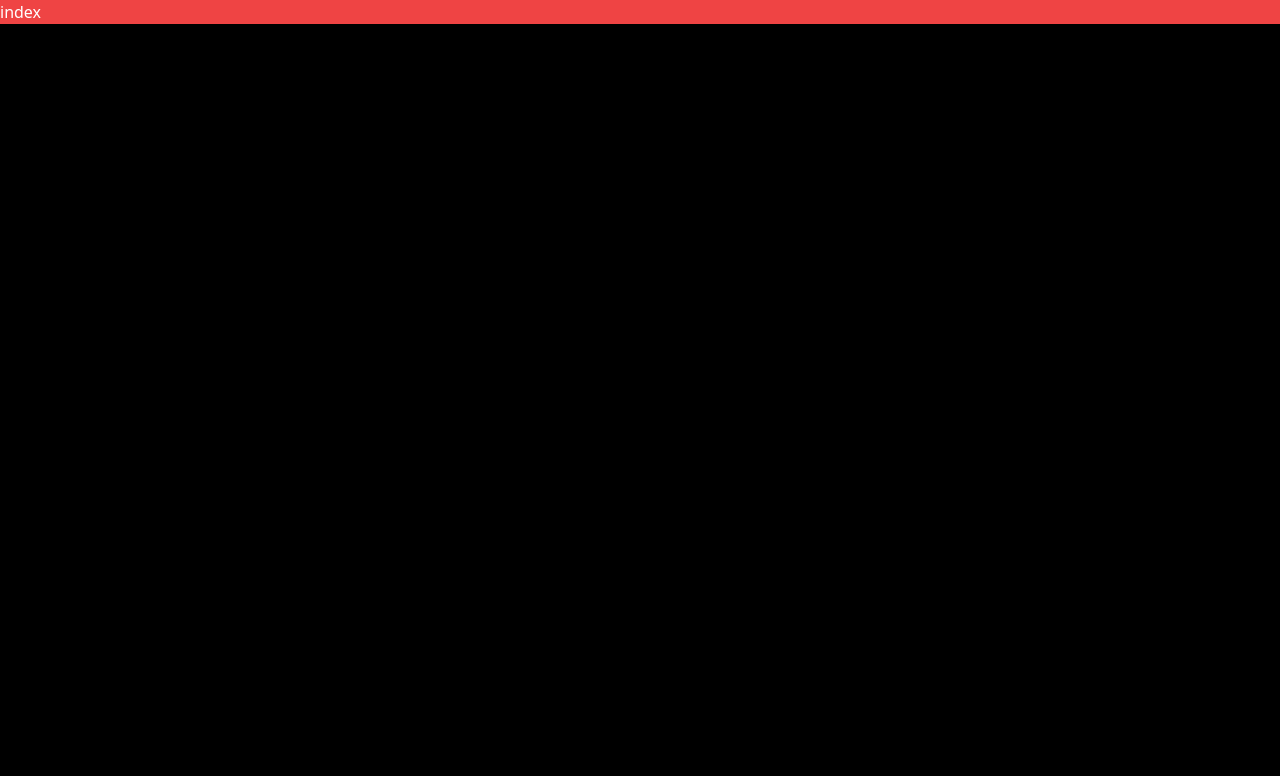
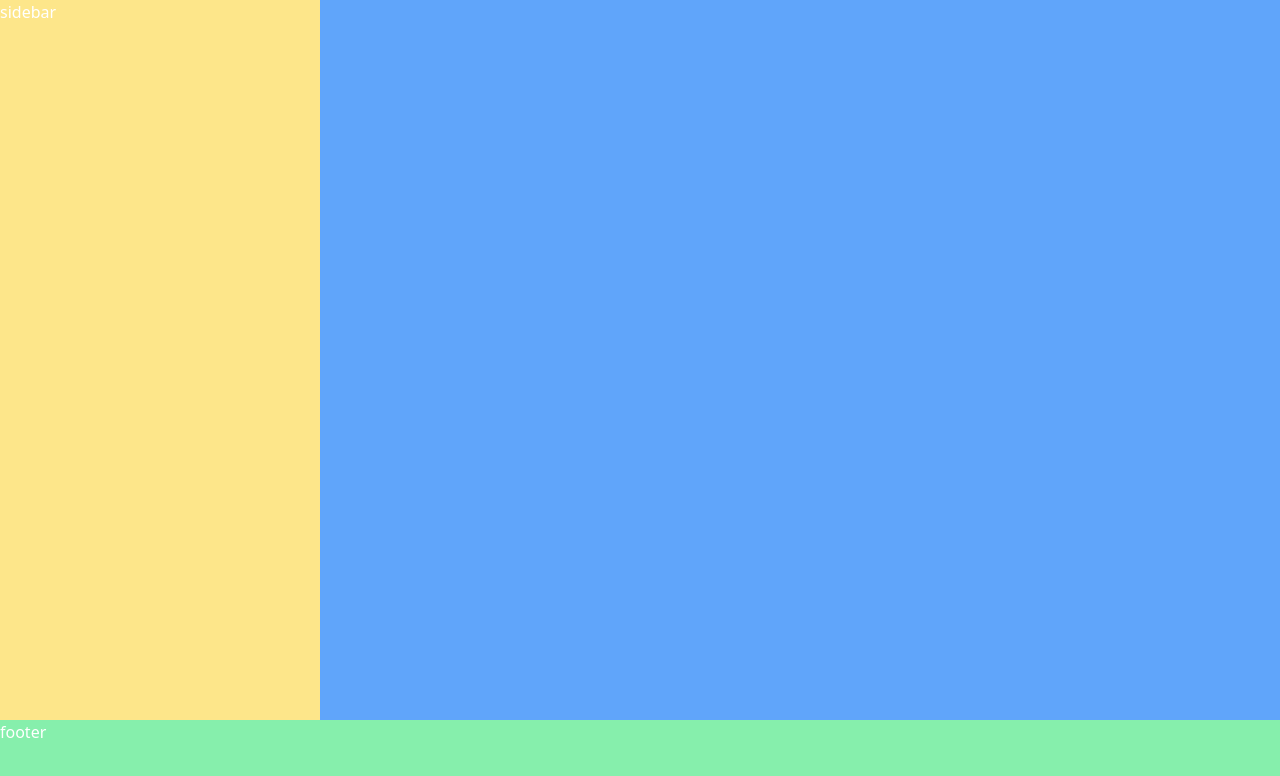
Before and after one commit to aliciaakdogan/spotify-klon, a Next.js app: page / in a window 1280 px wide. Shown: the top 776 px of the page. Built offline with nearby package versions, Linux system fonts and the light colour scheme.

Commit message:
added base layout on page

```diff
--- a/package.json
+++ b/package.json
@@ -18,6 +18,8 @@
   "devDependencies": {
     "autoprefixer": "^10.4.14",
     "postcss": "^8.4.21",
+    "prettier": "^2.8.7",
+    "prettier-plugin-tailwindcss": "^0.2.5",
     "tailwindcss": "^3.2.7"
   }
 }
--- a/src/pages/index.js
+++ /dev/null
@@ -1,5 +0,0 @@
-import React from "react";
-
-export default function index() {
-  return <div className="bg-red-500">index</div>;
-}
--- /dev/null
+++ b/src/pages/index.jsx
@@ -0,0 +1,14 @@
+import React from "react";
+
+export default function index() {
+  return (
+    <div className="flex h-screen flex-col bg-red-500">
+      <div className="flex flex-1 bg-pink-300">
+        <aside className="w-full max-w-xs bg-amber-200">sidebar</aside>
+        <main className="flex-1 bg-blue-400"></main>
+      </div>
+
+      <footer className="h-20 bg-green-300">footer</footer>
+    </div>
+  );
+}
```
Also changed, not shown: 1 other file (tests, documents, lock files or other folders).
